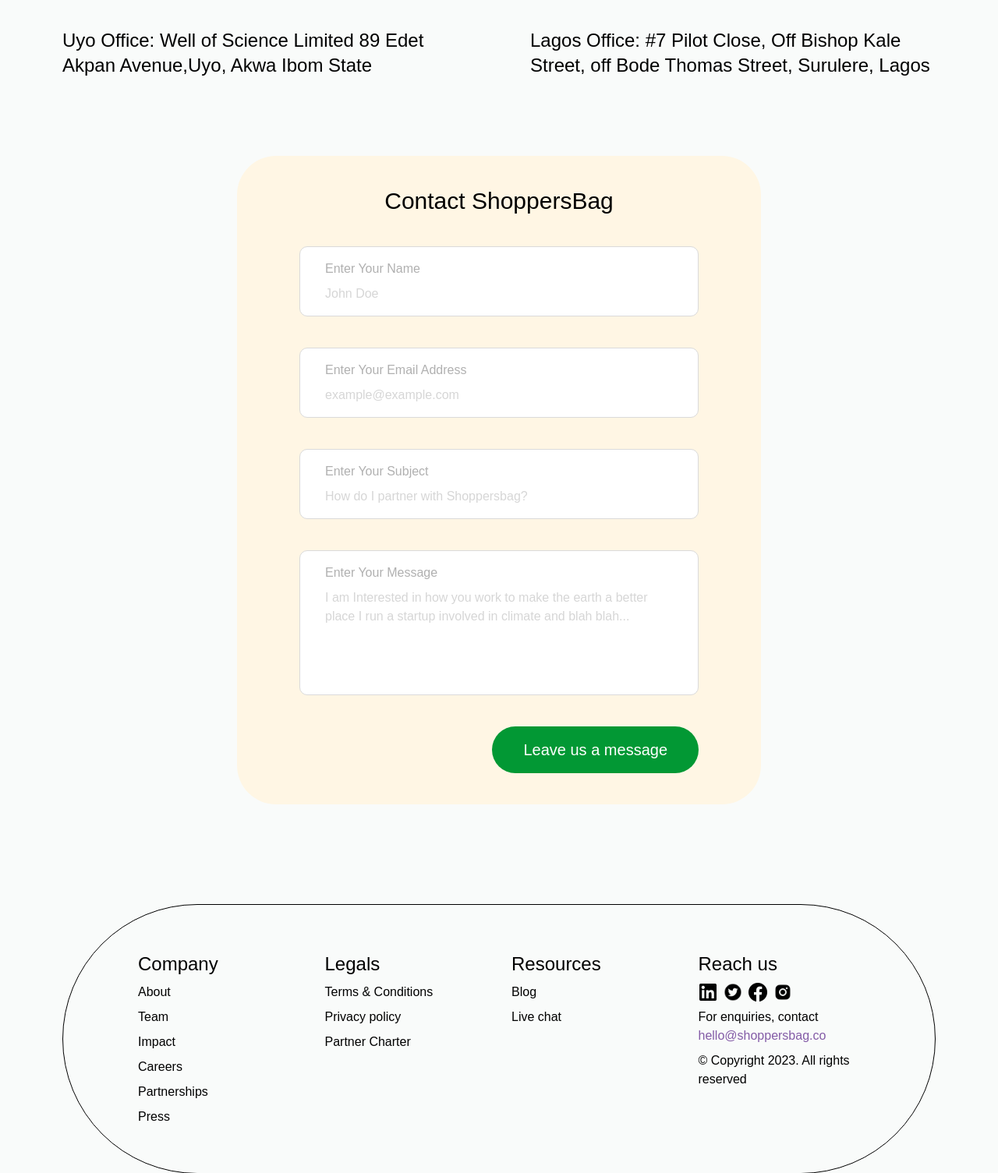
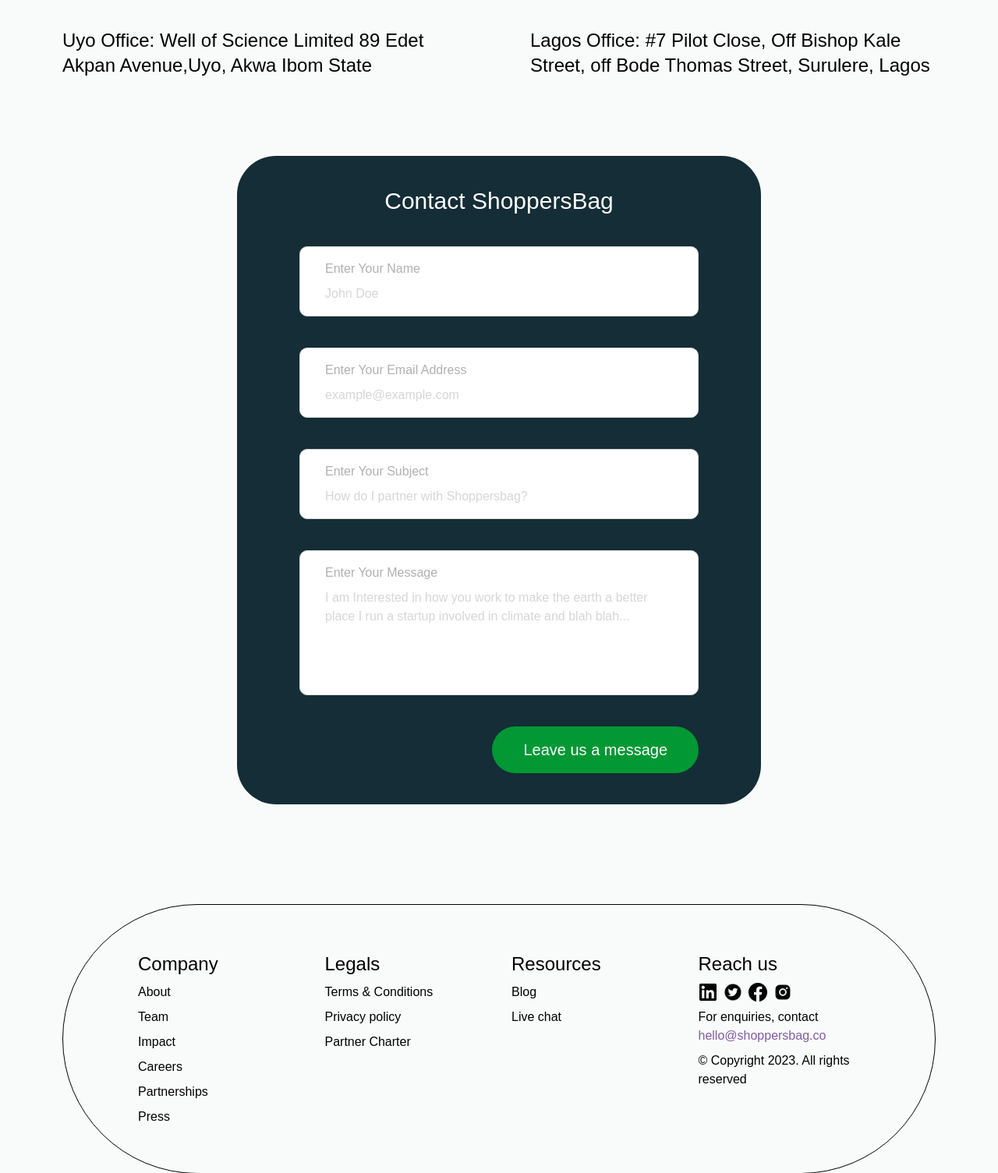
Before and after one commit to prezine/shoppersbag.co, a PHP site: page /contact.php in a window 1280 px wide. Shown: the part 1149-2654 px from the top of the page at 78% size. Run offline with PHP 8.4, Linux system fonts and the light colour scheme; some libraries are stand-ins or nearby versions.

Commit message:
change form color to green, nav positioning

```diff
--- a/contact.php
+++ b/contact.php
@@ -44,8 +44,8 @@
             </div>
          </section>
          <section class="pt-20 font-avenirRegular">
-            <form action="" method="post" class="rounded-fifty bg-brandPeach3x text-sm md:text-base w-ninetyPercent max-w-lg lg:w-sixtyPercent lg:max-w-2xl px-5 sm:px-10 md:px-20 py-10 mx-auto space-y-5 sm:space-y-8 md:space-y-10">
-               <h1 class="font-avenirHeavy text-center text-2xl lg:text-3xl">Contact ShoppersBag</h1>
+            <form action="" method="post" class="rounded-fifty bg-brandDarkGreen1x text-sm md:text-base w-ninetyPercent max-w-lg lg:w-sixtyPercent lg:max-w-2xl px-5 sm:px-10 md:px-20 py-10 mx-auto space-y-5 sm:space-y-8 md:space-y-10">
+               <h1 class="font-avenirHeavy text-center text-2xl lg:text-3xl text-white">Contact ShoppersBag</h1>
                <div>
                   <label for="fullName" class="rounded-ten bg-white border-0.5 border-brandGray27x w-full text-brandGray28x flex flex-col px-5 md:px-8 gap-1 md:gap-2 py-2 md:py-4 focus-within:outline focus-within:outline-1 focus-within:outline-brandGreen2x">
                         Enter Your Name
--- a/waitlist.php
+++ b/waitlist.php
@@ -14,8 +14,8 @@
       include_once './widgets/header.php';
       ?>
       <section class="pb-20 md:pb-40 pt-10 md:pt-20 px-5 sm:px-10 md:px-20 h-fit">
-        <form action="" method="post" class="rounded-fifty bg-brandPeach3x text-sm md:text-base w-ninetyPercent max-w-lg lg:w-sixtyPercent lg:max-w-2xl px-5 sm:px-10 md:px-20 py-10 mx-auto space-y-5 sm:space-y-8 md:space-y-10">
-            <h1 class="font-avenirHeavy text-center text-2xl lg:text-3xl">Join ShoppersBag Waitlist</h1>
+        <form action="" method="post" class="rounded-fifty bg-brandDarkGreen1x text-sm md:text-base w-ninetyPercent max-w-lg lg:w-sixtyPercent lg:max-w-2xl px-5 sm:px-10 md:px-20 py-10 mx-auto space-y-5 sm:space-y-8 md:space-y-10">
+            <h1 class="font-avenirHeavy text-center text-2xl lg:text-3xl text-white">Join ShoppersBag Waitlist</h1>
             <div>
                 <label for="fullName" class="rounded-ten bg-white border-0.5 border-brandGray27x w-full text-brandGray28x flex flex-col px-5 md:px-8 gap-1 md:gap-2 py-2 md:py-4 focus-within:outline focus-within:outline-1 focus-within:outline-brandGreen2x">
                     Enter Your Name
--- a/widgets/header.php
+++ b/widgets/header.php
@@ -3,7 +3,7 @@
             <div class="h-fit w-fiftyPercent lg:w-thirtyPercent">
                 <a href="./index" title="Home"><img src="./assets/images/logos/logo.png" alt="logo" class="h-auto w-52 lg:w-48"></a>
             </div>
-            <div id="nav_menu" class="lg:bg-transparent space-y-10 lg:space-y-0 z-50 py-20 lg:py-0 -right-hundredPercent transition-all duration-500 ease-in-out shadow-md lg:shadow-none lg:static -bottom-560 absolute hidden w-full flex-col lg:flex lg:flex-row gap-10 lg:gap-7 xl:gap-10 justify-between items-center lg:w-seventyPercent">
+            <div id="nav_menu" class="lg:bg-transparent space-y-10 lg:space-y-0 z-50 py-20 lg:py-0 -right-hundredPercent transition-all duration-500 ease-in-out shadow-md lg:shadow-none lg:static top-20 absolute hidden w-full flex-col lg:flex lg:flex-row gap-10 lg:gap-7 xl:gap-10 justify-between items-center lg:w-seventyPercent">
                 <div class="font-avenirRegular flex flex-col lg:flex-row items-center gap-10 lg:gap-5 xl:gap-10">
                     <a href="./about" title="About Us" class="whitespace-nowrap">About us</a>
                     <a href="./faq" title="FAQs" class="whitespace-nowrap">FAQ</a>
```
Also changed, not shown: assets/css/tailwind.css.
